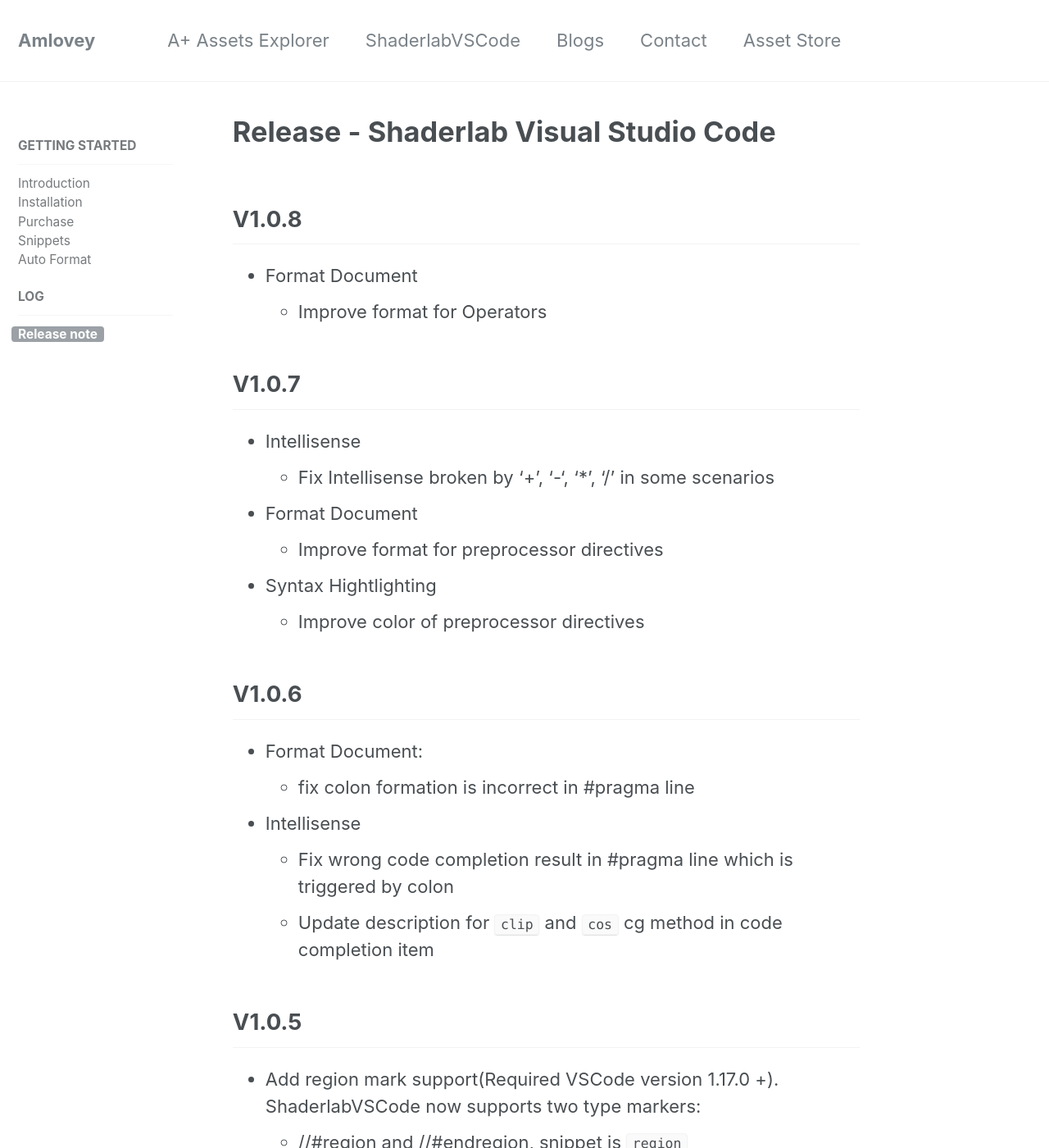
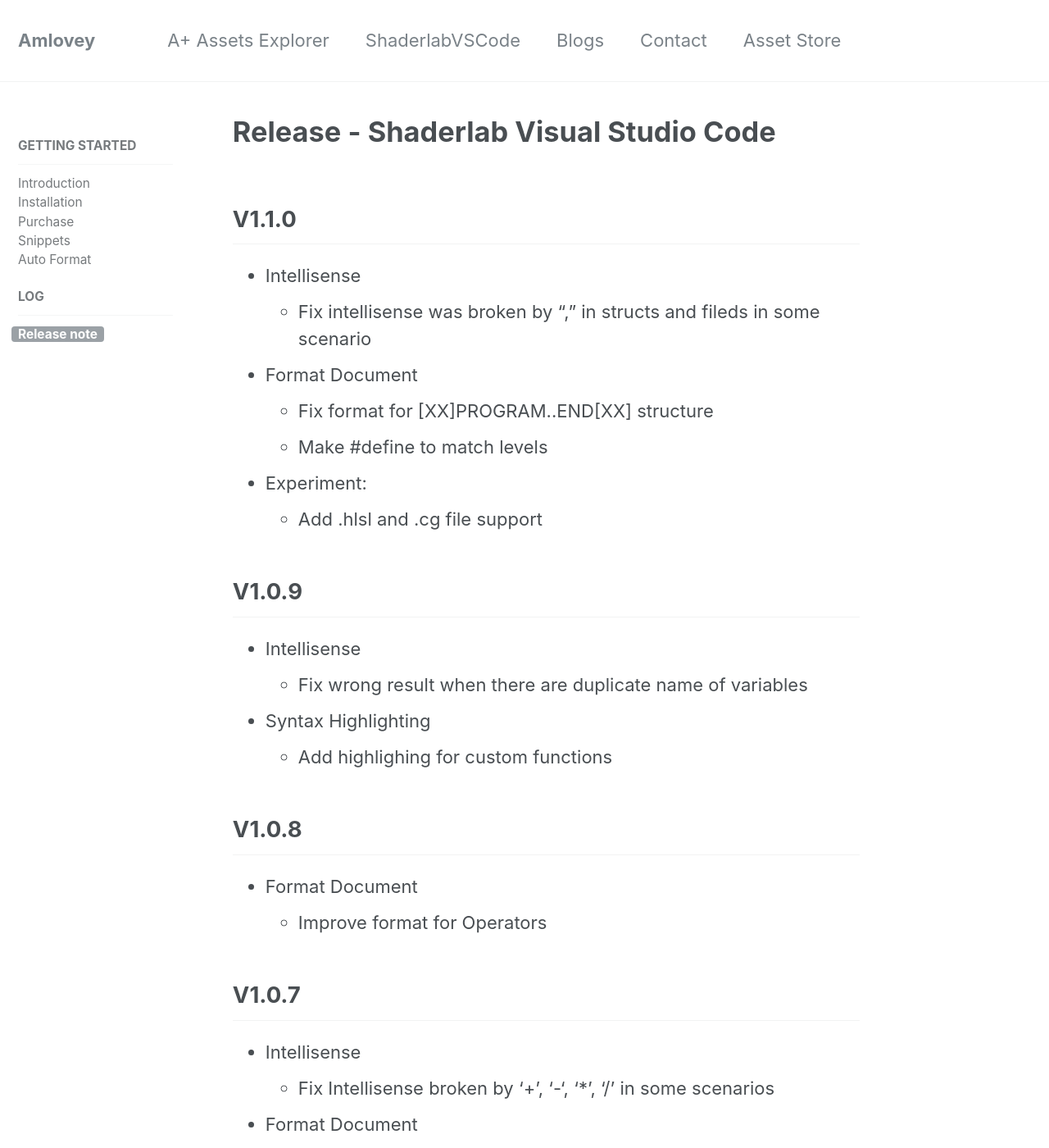
Before and after one commit to amloveyweb/amloveyweb.github.io, a Jekyll site: the page built from _pages/ShaderlabVSCode/release.md, in a window 1280 px wide and 1400 px high. Shown: the whole window at 82% size. Built offline with Jekyll 4.4.1, drawn with Linux system fonts in a browser that asks for light colours.

Commit message:
update release note

```diff
--- a/_pages/ShaderlabVSCode/release.md
+++ b/_pages/ShaderlabVSCode/release.md
@@ -5,6 +5,25 @@
   nav: "shaderlabvscode"
 permalink: "/shaderlabvscode/release-note/"
 ---
+
+## V1.1.0
+
+- Intellisense
+    - Fix intellisense was broken by "," in structs and fileds in some scenario
+
+- Format Document
+    - Fix format for [XX]PROGRAM..END[XX] structure
+    - Make #define to match levels
+
+- Experiment:
+    - Add .hlsl and .cg file support
+
+## V1.0.9
+- Intellisense
+    - Fix wrong result when there are duplicate name of variables
+
+- Syntax Highlighting
+    - Add highlighing for custom functions
 
 ## V1.0.8
 - Format Document
```
